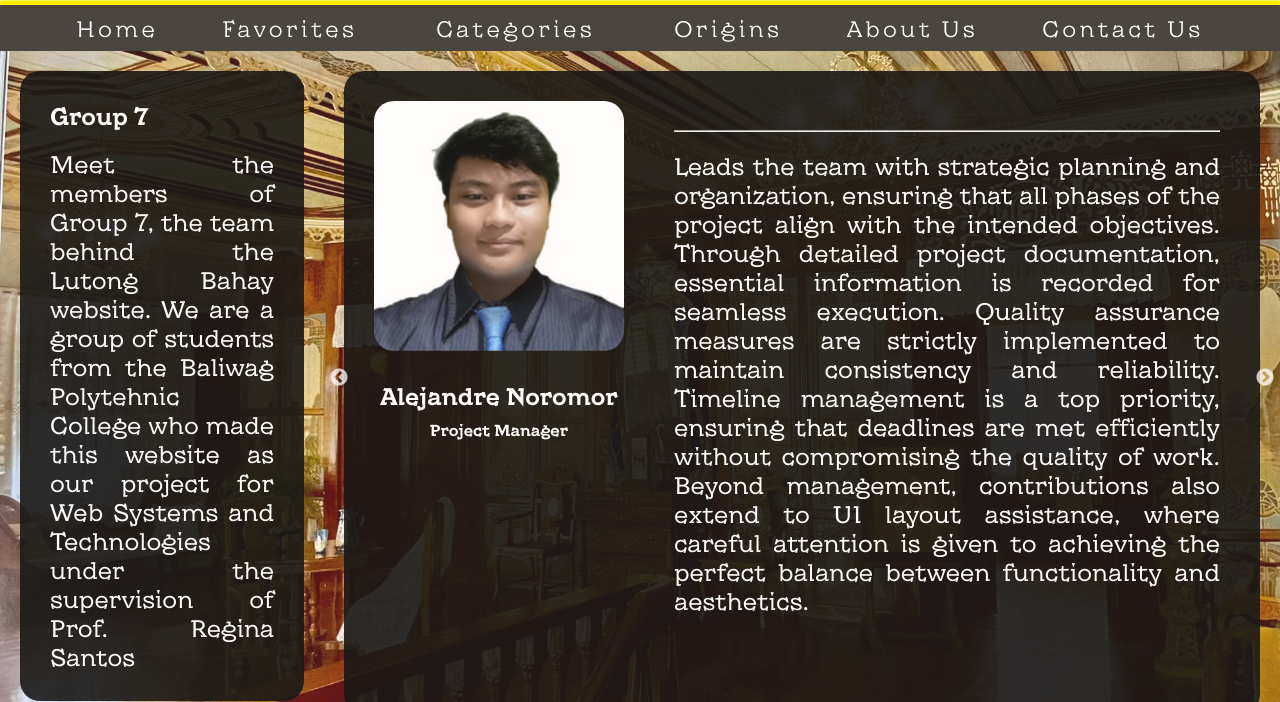
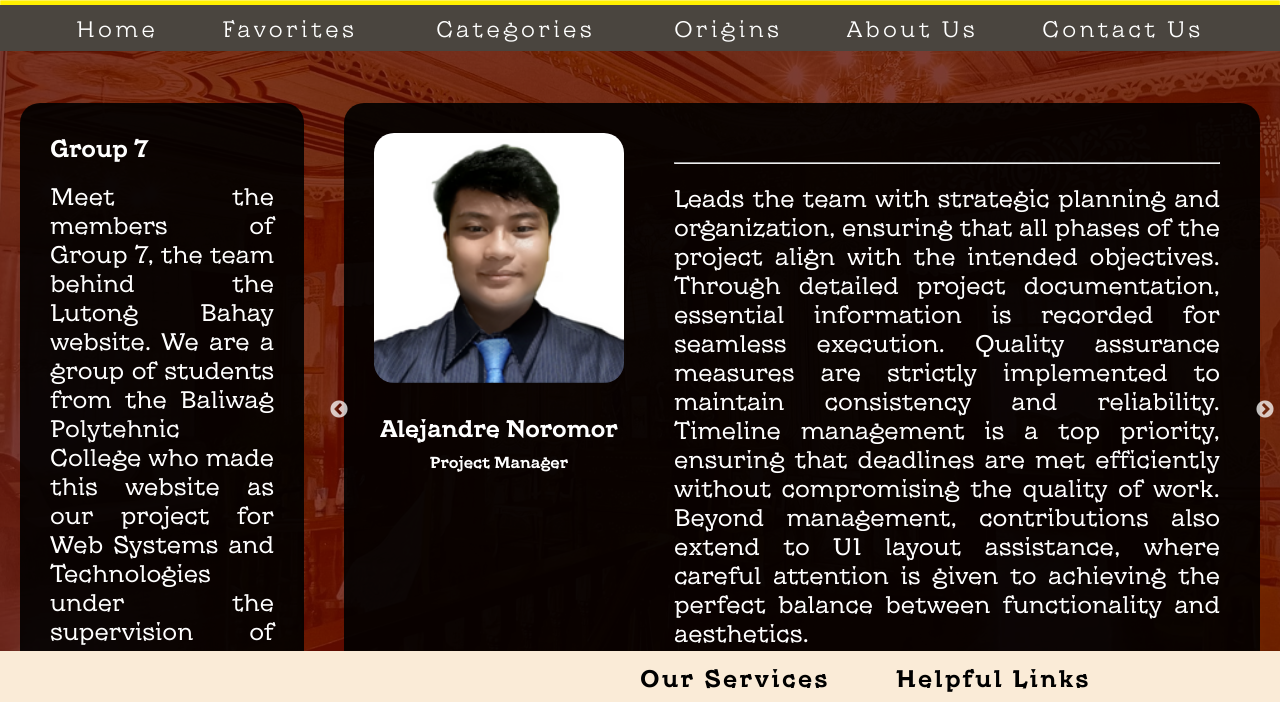
Before and after one commit to ZeroPinzaki301/WS101-Lutong-Bahay, a plain HTML site: page about.html in a window 1280 px wide. Shown: the part 75-777 px from the top of the page. Drawn offline with nearby package versions, Linux system fonts and the light colour scheme.

Commit message:
minor fix
minor fix

```diff
--- a/about.html
+++ b/about.html
@@ -60,6 +60,7 @@
     </nav>
 
     <div class="about-grid">
+      <div class="about-container">
         <div class="about-body">
           <div class="about-slider"></div>
         </div>
@@ -260,6 +261,7 @@
           </div>
         </main>
       </div>
+    </div>
     <footer>
       <div class="footer-links">
 
--- a/style.scss
+++ b/style.scss
@@ -503,7 +503,16 @@ footer {
         background-repeat: no-repeat;
         background-size: cover;
         background-position: center;
-        opacity: 0.9;
+        height: 37.5em;
+        overflow: hidden;
+
+
+        .about-container {
+            background-color: rgba(95, 14, 0, 0.801);
+            width: 100%;
+            height: 100%;
+            padding: 2em 0 0 0;
+        }
     }
 
     #about-main{
```
Also changed, not shown: style.css, 1 other file. Lines whose indentation alone changed are shown as unchanged.
